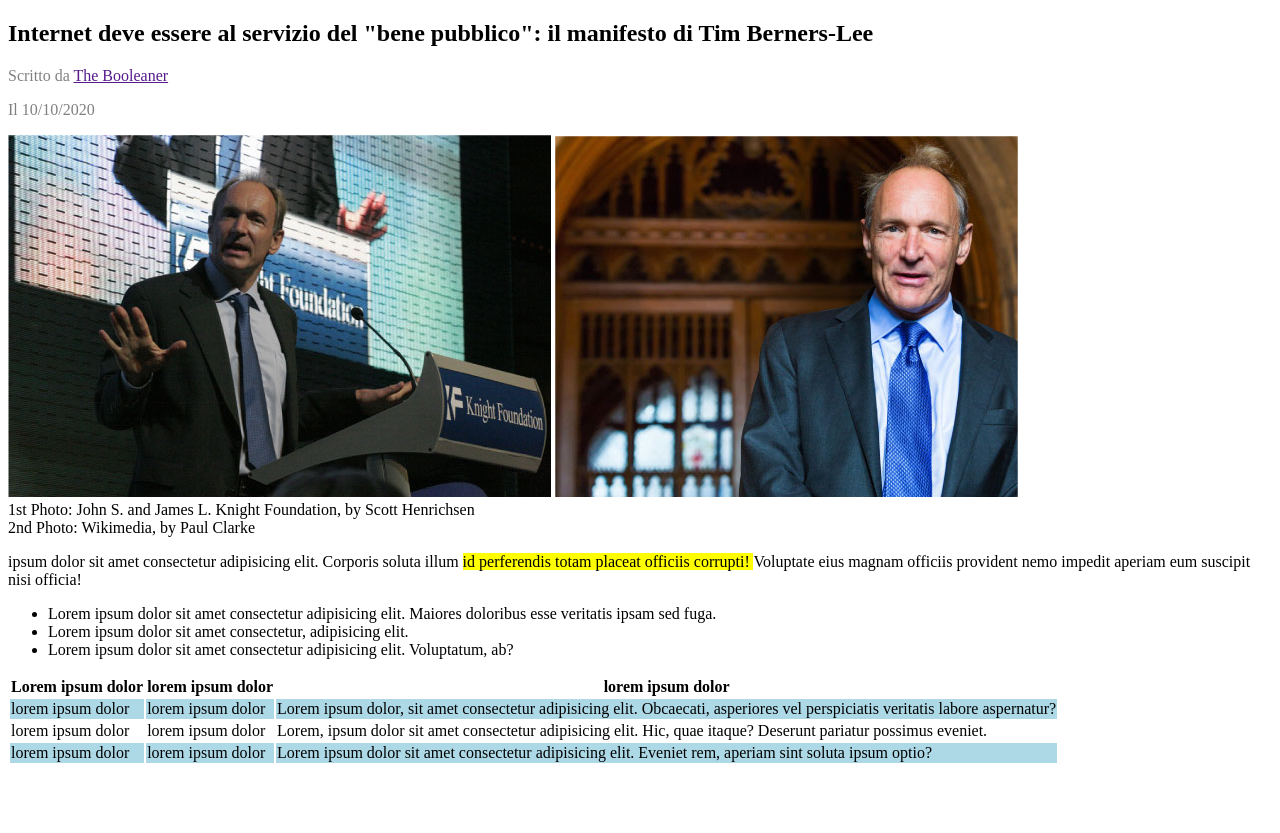
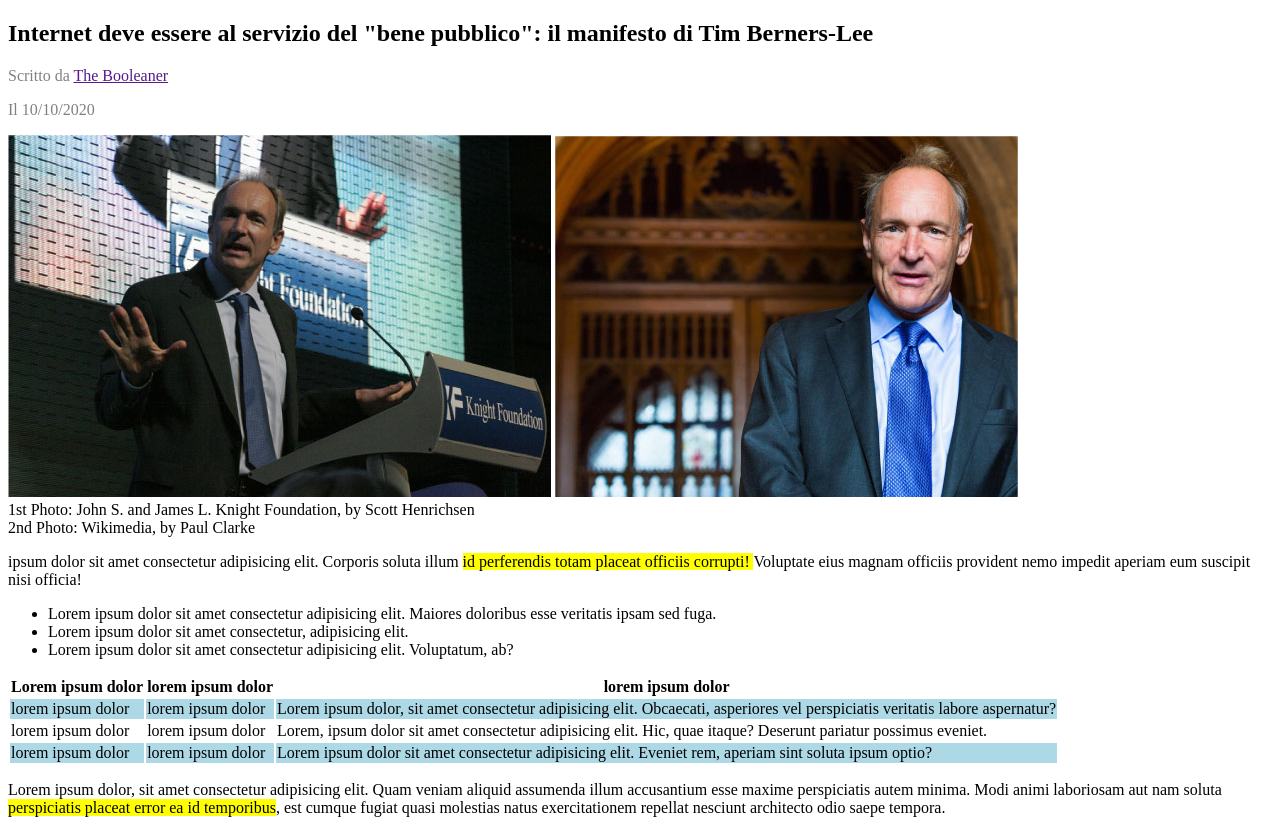
Before and after one commit to DamianoTrifone/html-css-booleaner, a plain HTML site: page index.html in a window 1280 px wide. Shown: the part 108-941 px from the top of the page. Before the commit the page ends 881 px from the top, so only its background shows below. Drawn offline with Linux system fonts and the light colour scheme.

Commit message:
Secondo testo

```diff
--- a/css/style.css
+++ b/css/style.css
@@ -1,5 +1,6 @@
+
 header {
-    background-image: url(../img/pattern.png);
+background-image: url(../img/pattern.png);
     height: 100px;
 }
 .logo{
--- a/index.html
+++ b/index.html
@@ -68,5 +68,9 @@
                 </tbody>
             </table>
         </section>
+
+        <section>
+            <p>Lorem ipsum dolor, sit amet consectetur adipisicing elit. Quam veniam aliquid assumenda illum accusantium esse maxime perspiciatis autem minima. Modi animi laboriosam aut nam soluta <span id="evidenziato">perspiciatis placeat error ea id temporibus</span>, est cumque fugiat quasi molestias natus exercitationem repellat nesciunt architecto odio saepe tempora.</p>
+        </section>
     </body>
 </html>
```
